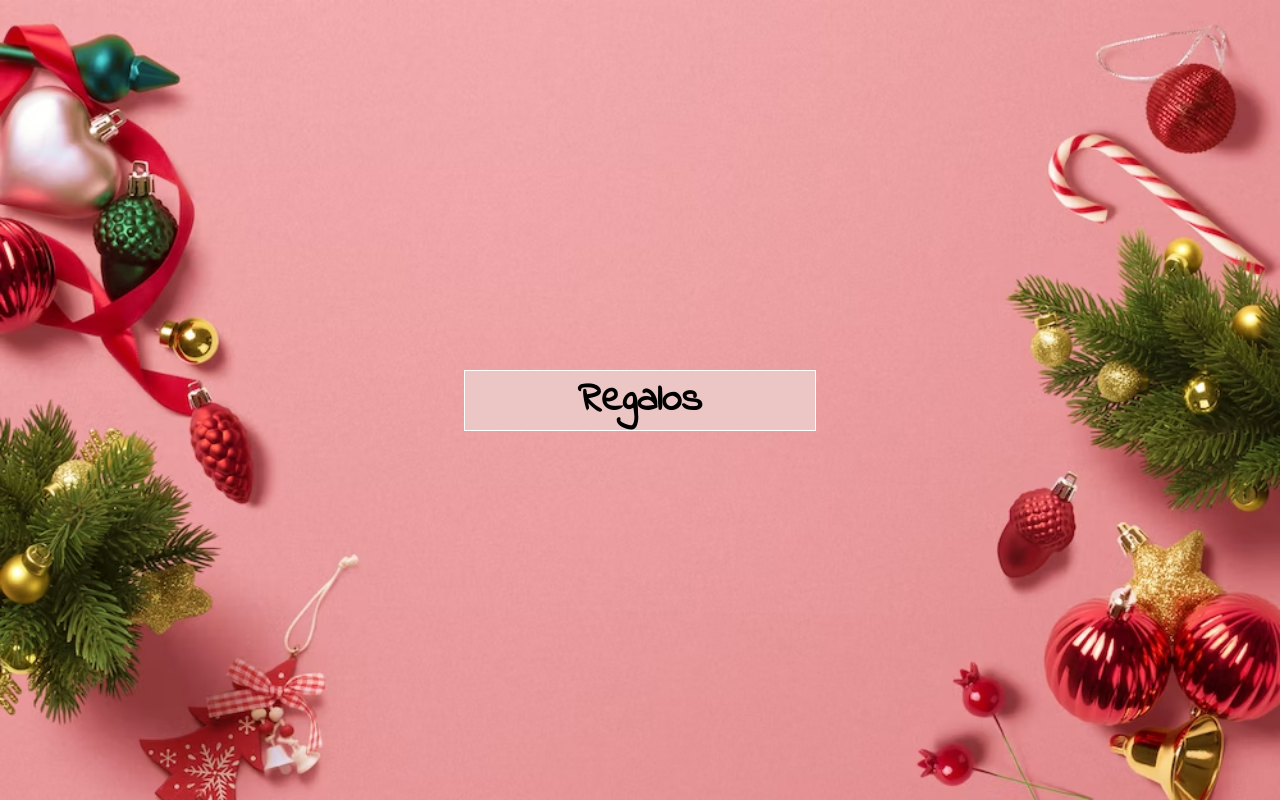
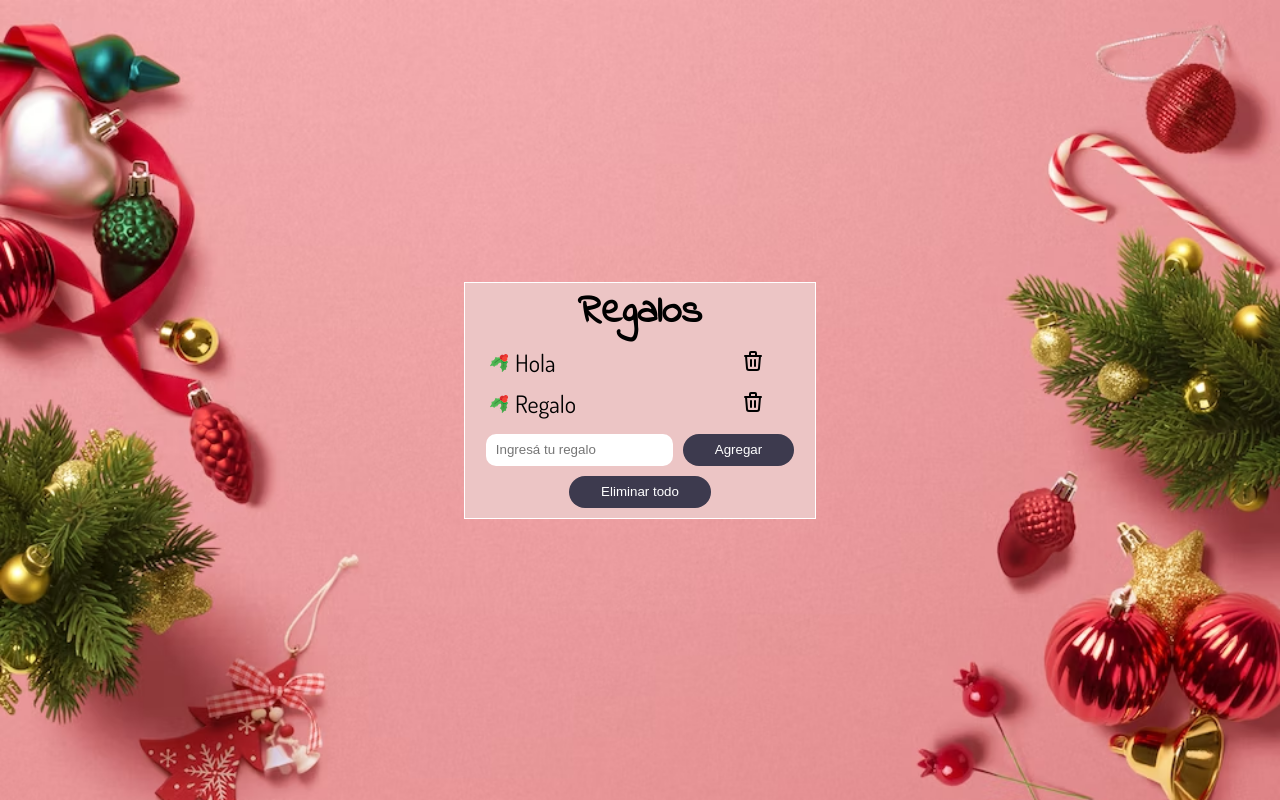
Before and after one commit to alejoevilches/adviency, a React (Vite) app: page / in a window 1280 px wide. Built offline with nearby package versions, Linux system fonts and the light colour scheme.

Commit message:
start welcome message

```diff
--- a/src/App.jsx
+++ b/src/App.jsx
@@ -1,11 +1,41 @@
 import "./App.css";
 import { IconTrash } from "@tabler/icons-react";
+import { useGifts } from "./hooks/useGifts";
 
 export function App(){
+    const {gifts, addGift, deleteGift, deleteAllGifts}=useGifts();
+    const handleAddButton=(e)=>{
+        e.preventDefault();
+        const gift=e.target[0].value;
+        addGift(gift);
+    }
     return (
         <main>
             <section className="giftsContainer">
                 <h1>Regalos</h1>
+                <ul>
+                    {gifts.map((el)=>{
+                        return(
+                        <article key={el}>
+                            <li>
+                                {el}
+                            </li>
+                            <button className="deleteButton" onClick={()=>deleteGift(el)}><IconTrash /></button>
+                        </article>
+                        )
+                    })}
+                </ul>
+                <form onSubmit={handleAddButton}>
+                    <input type="text" placeholder="Ingresá tu regalo" />
+                    <button className="button">
+                        <span className="button-content">Agregar</span>
+                    </button>
+                </form>
+                {gifts.length > 0 &&
+                    <button className="button deleteAllButton" onClick={deleteAllGifts}>
+                        <span className="button-content">Eliminar todo</span>
+                    </button>
+                }
             </section>
         </main>
     )
--- a/src/hooks/useGifts.jsx
+++ b/src/hooks/useGifts.jsx
@@ -0,0 +1,23 @@
+import { useState } from "react"
+
+export const useGifts=()=>{
+    const [gifts, setGifts]=useState(["Hola", "Regalo"])
+
+    const addGift=(el)=>{
+        const newGiftList=[...gifts, el];
+        setGifts(newGiftList);
+    }
+
+    const deleteGift=(el)=>{
+        const newGiftList=[...gifts]
+        const i=newGiftList.indexOf(el);
+        newGiftList.splice(i,1);
+        setGifts(newGiftList);
+    }
+
+    const deleteAllGifts=()=>{
+        setGifts([])
+    }
+
+    return {gifts, addGift, deleteGift, deleteAllGifts}
+}
```
